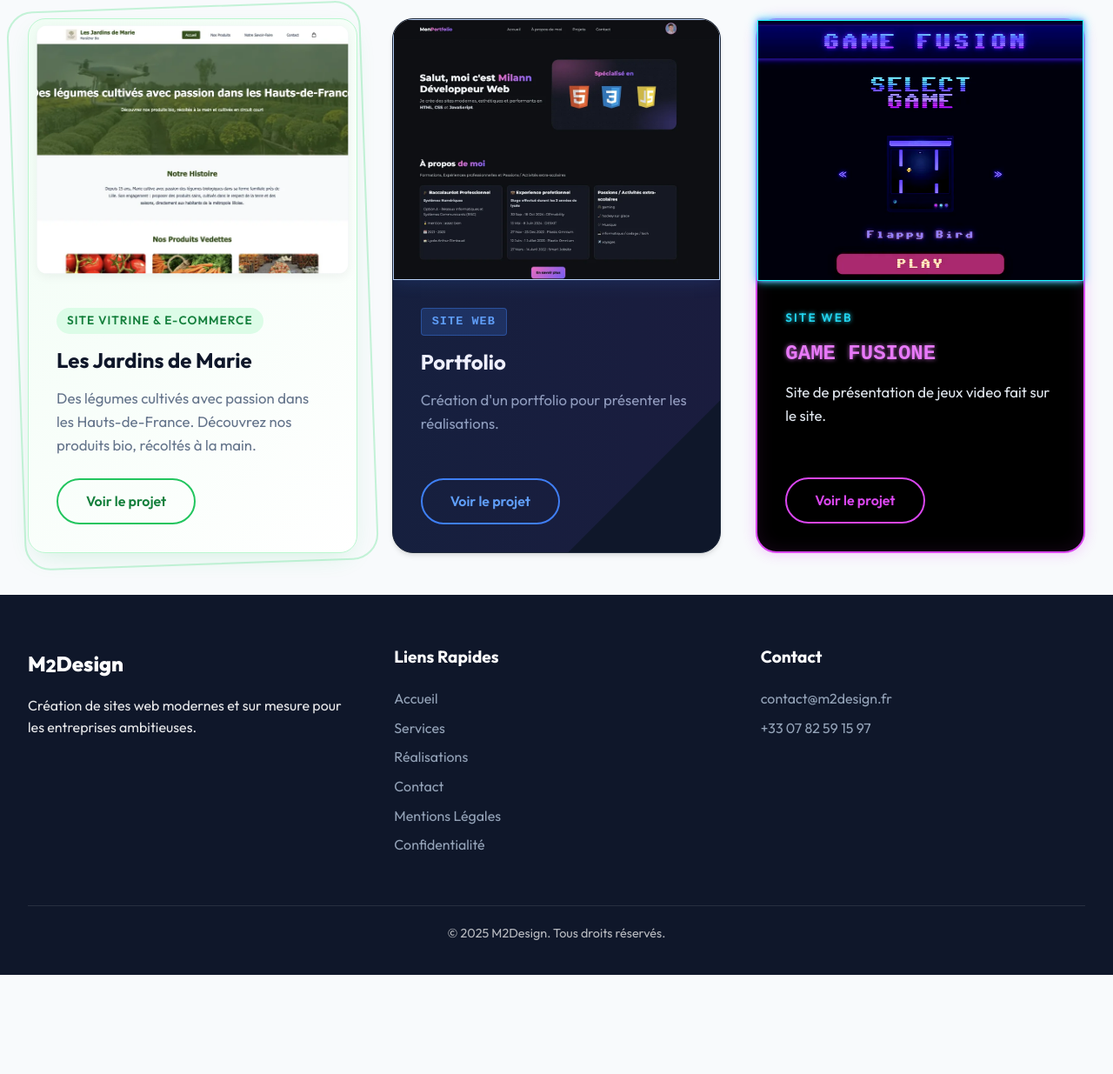
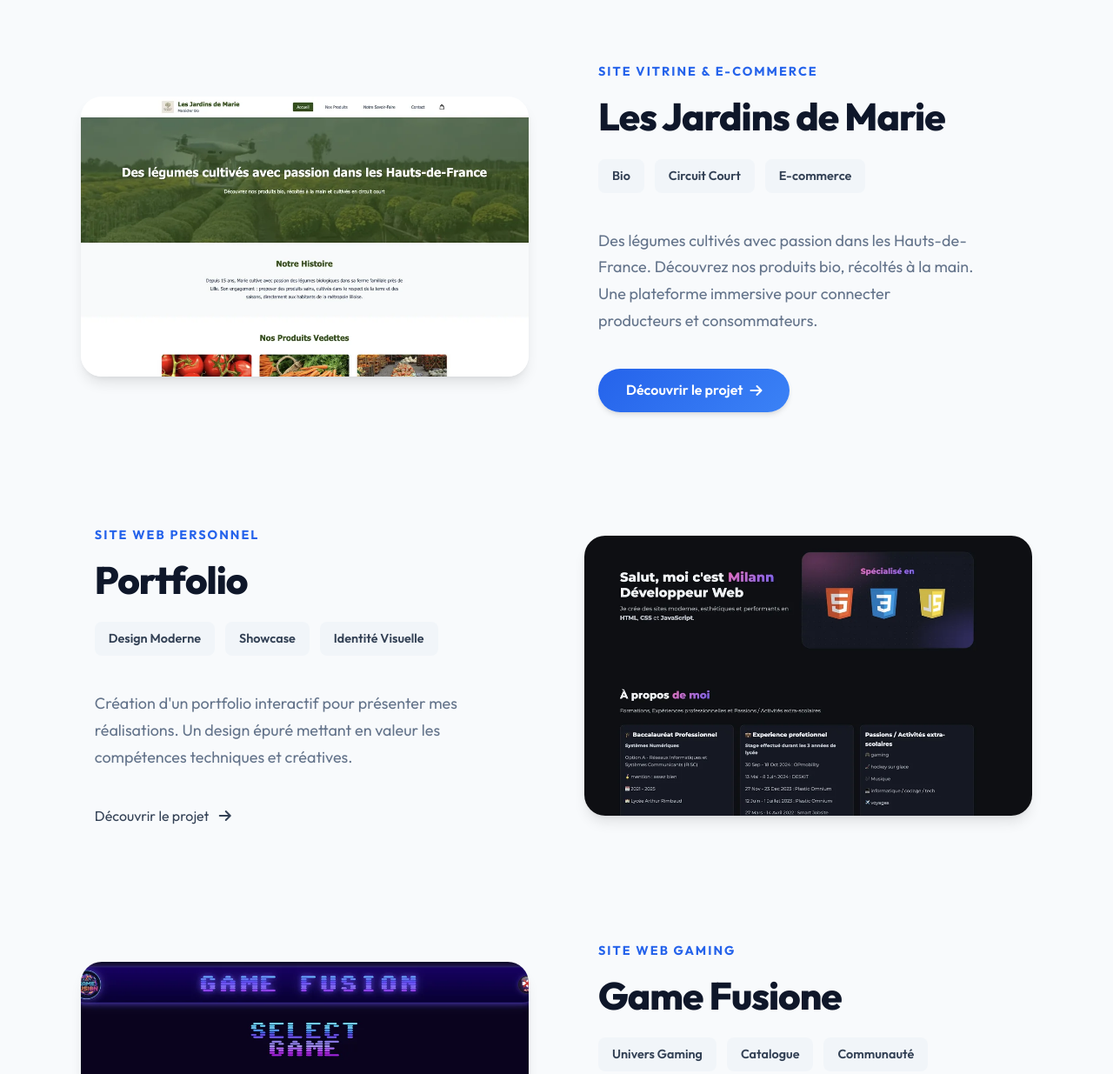
Before and after one commit to Milann-lede/M2Design, a plain HTML site: page pages/Nos Réalisations.html in a window 1280 px wide. Shown: the part 295-1530 px from the top of the page at 87% size. Before the commit the page ends 1416 px from the top, so only its background shows below. Drawn offline with Linux system fonts and the light colour scheme.

Commit message:
feat: Standardize premium project card column widths, update a project link, and apply portfolio filters to premium cards.

```diff
--- a/css/style.css
+++ b/css/style.css
@@ -1348,7 +1348,7 @@ footer p {
 
 .premium-project-card {
     display: grid;
-    grid-template-columns: 1.1fr 0.9fr; /* Image slightly larger */
+    grid-template-columns: 1fr 1fr; /* Equal split to ensure same image size */
     gap: 4rem;
     align-items: center;
     opacity: 0; /* JS Animation or remove if static */
@@ -1357,7 +1357,7 @@ footer p {
 
 /* Alternate Layout: Even children reverse order */
 .premium-project-card:nth-child(even) {
-    grid-template-columns: 0.9fr 1.1fr;
+    grid-template-columns: 1fr 1fr;
     direction: rtl; /* Quick way to swap, but need to reset text direction */
 }
 
--- a/js/script.js
+++ b/js/script.js
@@ -39,6 +39,9 @@ document.addEventListener('DOMContentLoaded', () => {
     // 2. Load Reviews for Home Page
     // ==========================================
     loadHomeReviews();
+
+    // Initialize Portfolio Filters
+    initPortfolioFilters();
 
     async function loadHomeReviews() {
         const testimonialsContainer = document.getElementById('home-testimonials');
@@ -123,7 +126,7 @@ document.addEventListener('DOMContentLoaded', () => {
 
     function initPortfolioFilters() {
         const filterButtons = document.querySelectorAll('.filter-btn');
-        const projectCards = document.querySelectorAll('.project-card-home');
+        const projectCards = document.querySelectorAll('.premium-project-card');
         const mobileFilterToggle = document.querySelector('.mobile-filter-toggle');
         const filterWrapper = document.querySelector('.filter-buttons-wrapper');
         const filterToggleText = mobileFilterToggle ? mobileFilterToggle.querySelector('span') : null;
--- a/pages/Nos Réalisations.html
+++ b/pages/Nos Réalisations.html
@@ -21,7 +21,6 @@
     <!-- Styles -->
     <link rel="stylesheet" href="../css/style.css">
     <link rel="stylesheet" href="../css/style_responsive.css">
-    <link rel="stylesheet" href="../css/featured-projects.css">
 </head>
 
 <body>
@@ -83,48 +82,69 @@
         <!-- Portfolio Grid -->
         <section class="section-padding portfolio-grid-section">
             <div class="container">
-                <div class="projects-grid-home">
+                <div class="premium-project-grid">
                     <!-- Project 1: Jardins de Marie -->
-                    <article class="project-card-home project-nature" data-category="ecommerce">
-                        <div class="project-image">
+                    <article class="premium-project-card" data-category="ecommerce">
+                        <div class="premium-project-image">
                             <img src="../images/jardins_de_marie.webp" alt="Les Jardins de Marie">
                         </div>
-                        <div class="project-info">
-                            <span class="project-category">Site Vitrine & E-commerce</span>
-                            <h3 class="project-title project-title-large">Les Jardins de Marie</h3>
-                            <p class="project-desc">Des légumes cultivés avec passion dans les Hauts-de-France.
-                                Découvrez nos produits bio, récoltés à la main.</p>
-                            <a alt="Les Jardins de Marie" href="https://les-jardins-de-marie.netlify.app/"
-                                class="btn btn-outline">Voir le projet</a>
+                        <div class="premium-project-content">
+                            <span class="premium-project-category">Site Vitrine & E-commerce</span>
+                            <h3 class="premium-project-title">Les Jardins de Marie</h3>
+                            <div class="premium-project-features">
+                                <span class="feature-tag">Bio</span>
+                                <span class="feature-tag">Circuit Court</span>
+                                <span class="feature-tag">E-commerce</span>
+                            </div>
+                            <p class="premium-project-desc">Des légumes cultivés avec passion dans les Hauts-de-France.
+                                Découvrez nos produits bio, récoltés à la main. Une plateforme immersive pour connecter
+                                producteurs et consommateurs.</p>
+                            <a href="https://milann-lede.github.io/les-jardins-de-marie/"
+                                class="btn btn-primary">Découvrir le
+                                projet <i class="fas fa-arrow-right ml-2"></i></a>
                         </div>
                     </article>
 
                     <!-- Project 2: Portfolio -->
-                    <article class="project-card-home project-tech" data-category="vitrine">
-                        <div class="project-image">
+                    <article class="premium-project-card" data-category="vitrine">
+                        <div class="premium-project-image">
                             <img src="../images/portfolio_milann.webp" alt="Portfolio">
                         </div>
-                        <div class="project-info">
-                            <span class="project-category">site web</span>
-                            <h3 class="project-title project-title-large">Portfolio</h3>
-                            <p class="project-desc">Création d'un portfolio pour présenter les réalisations.
-                            </p>
-                            <a alt="Portfolio milann lede" href="https://portfolio-milannlede.netlify.app/"
-                                class="btn btn-outline">Voir le projet </a>
+                        <div class="premium-project-content">
+                            <span class="premium-project-category">Site Web Personnel</span>
+                            <h3 class="premium-project-title">Portfolio</h3>
+                            <div class="premium-project-features">
+                                <span class="feature-tag">Design Moderne</span>
+                                <span class="feature-tag">Showcase</span>
+                                <span class="feature-tag">Identité Visuelle</span>
+                            </div>
+                            <p class="premium-project-desc">Création d'un portfolio interactif pour présenter mes
+                                réalisations.
+                                Un design épuré mettant en valeur les compétences techniques et créatives.</p>
+                            <a href="https://milann-lede.github.io/Portefolio-milann-lede/ class=" btn
+                                btn-primary">Découvrir le
+                                projet <i class="fas fa-arrow-right ml-2"></i></a>
                         </div>
                     </article>
 
                     <!-- Project 3: Game Fusione -->
-                    <article class="project-card-home project-gaming" data-category="application">
-                        <div class="project-image">
+                    <article class="premium-project-card" data-category="application">
+                        <div class="premium-project-image">
                             <img src="../images/game.webp" alt="Game Fusione">
                         </div>
-                        <div class="project-info">
-                            <span class="project-category">site web </span>
-                            <h3 class="project-title project-title-large">Game fusione</h3>
-                            <p class="project-desc">Site de présentation de jeux video fait sur le site.
-                            </p>
-                            <a href="https://game-fusione.netlify.app/" class="btn btn-outline">Voir le projet</a>
+                        <div class="premium-project-content">
+                            <span class="premium-project-category">Site Web Gaming</span>
+                            <h3 class="premium-project-title">Game Fusione</h3>
+                            <div class="premium-project-features">
+                                <span class="feature-tag">Univers Gaming</span>
+                                <span class="feature-tag">Catalogue</span>
+                                <span class="feature-tag">Communauté</span>
+                            </div>
+                            <p class="premium-project-desc">Site de présentation de jeux vidéo avec une esthétique
+                                néon/cyberpunk.
+                                Une immersion totale dans l'univers du gaming.</p>
+                            <a href="https://game-fusione.netlify.app/" class="btn btn-primary">Découvrir le projet <i
+                                    class="fas fa-arrow-right ml-2"></i></a>
                         </div>
                     </article>
                 </div>
```
Also changed, not shown: index.html (+1 -1 lines).
